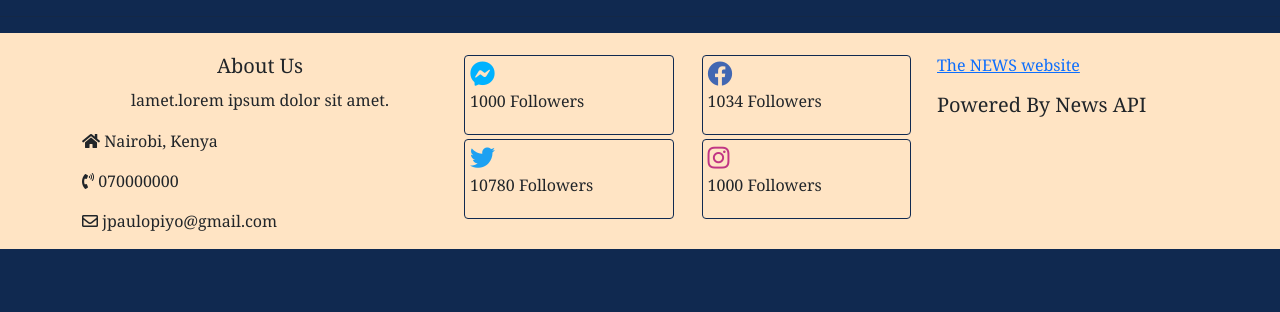
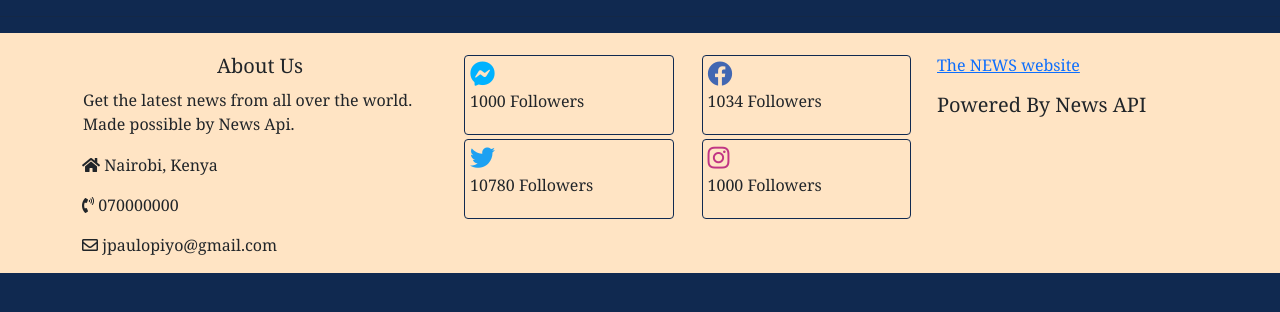
Before and after one commit to johngolem/NewsFetch, a Flask app: template app/templates/base.html in a window 1280 px wide. Shown: the part 126-438 px from the top of the page. Run offline with Flask 2, Linux system fonts and the light colour scheme; the template is opened without the code that fills it, so the values that code supplies are empty; some libraries are stand-ins or nearby versions.

Commit message:
changed about us

```diff
--- a/app/templates/footer.html
+++ b/app/templates/footer.html
@@ -10,7 +10,7 @@
                 </div>
                 <div class="foot-body">
                     <p id="abts">
-                        lamet.lorem ipsum dolor sit amet.
+                        Get the latest news from all over the world. Made possible by News Api.
                     </p>
                     <p><i id="home" class="fas fa-home"></i> Nairobi, Kenya</p>
                     <p><i id="phone" class="fas fa-phone-volume"></i> 070000000</p>
```
